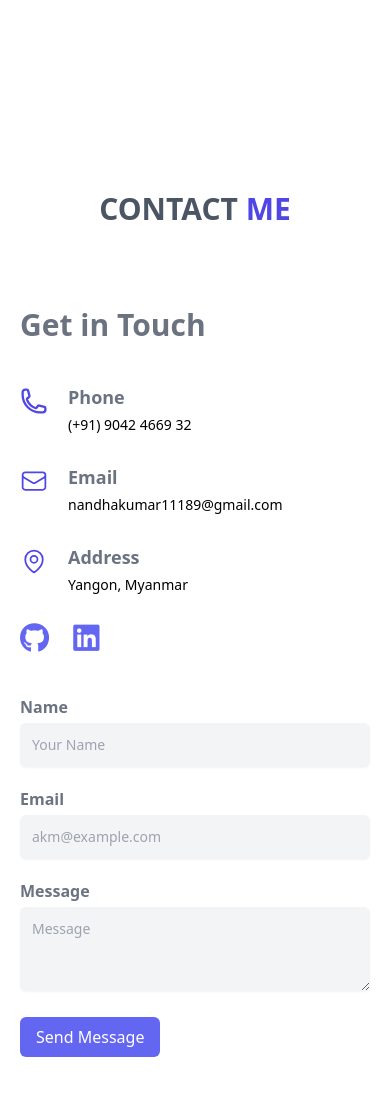
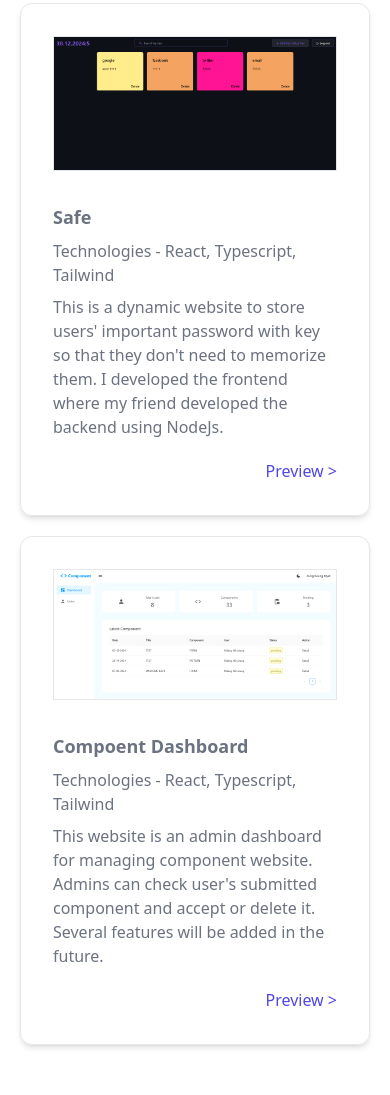
Before and after one commit to AKM1189/akm-portfolio, a website: page index.html in a window 390 px wide. Shown: the part 6725-7820 px from the top of the page. Drawn offline with nearby package versions, Linux system fonts and the light colour scheme.

Commit message:
My Portfolio v3

```diff
--- a/index.html
+++ b/index.html
@@ -1,16 +1,12 @@
 <!DOCTYPE html>
 <html lang="en">
+
 <head>
     <meta charset="UTF-8" />
     <meta name="viewport" content="width=device-width, initial-scale=1.0" />
     <title>Portfolio</title>
     <link rel="stylesheet" href="./public/style.css" />
-    <link
-      rel="stylesheet"
-      href="https://cdnjs.cloudflare.com/ajax/libs/font-awesome/6.5.2/css/all.min.css"
-      integrity="sha512-SnH5WK+bZxgPHs44uWIX+LLJAJ9/2PkPKZ5QiAj6Ta86w+fsb2TkcmfRyVX3pBnMFcV7oQPJkl9QevSCWr3W6A=="
-      crossorigin="anonymous"
-      referrerpolicy="no-referrer"
+    <link rel="stylesheet" href="https://cdnjs.cloudflare.com/ajax/libs/font-awesome/6.5.2/css/all.min.css" integrity="sha512-SnH5WK+bZxgPHs44uWIX+LLJAJ9/2PkPKZ5QiAj6Ta86w+fsb2TkcmfRyVX3pBnMFcV7oQPJkl9QevSCWr3W6A==" crossorigin="anonymous" referrerpolicy="no-referrer"
     />
     <style>
         body {
@@ -18,15 +14,14 @@
         }
     </style>
 </head>
+
 <body>
     <div class="">
         <!-- home start -->
         <section id="home">
-        <div
-          class="content w-full h-full min-h-screen sm:bg-gradient-light"
-        >
+            <div class="content w-full h-full min-h-screen sm:bg-gradient-light">
                 <!-- navigation start -->
-            <div class="nav h-20 mb-20">
+                <div class="nav h-20 mb-20 transition-all duration-1000">
                     <nav class="hidden md:flex  justify-end items-center me-10 pt-5">
                         <ul class="flex gap-5 me-10 text-lg ">
                             <li class="p-5"><a href="#home">Home</a></li>
@@ -103,13 +98,12 @@
                             </h3>
                             <h3 class="role text-2xl sm:text-5xl font-bold uppercase"></h3>
                             <p class="my-5 w-10/12 sm:w-2/3 pb-3 space-y-10 text-gray-700">
-                  I am an enthusiastic web developer with a passion for creating dynamic and accessible web applications. My self-learning attitude allows me to quickly adapt to new technologies and frameworks, making me an agile and versatile developer. I thrive on problem-solving and enjoy tackling challenges head-on. I am dedicated to making the web a more open and user-friendly space. I am actively seeking job opportunities that align with my skills and interests, where I can contribute, learn, and grow in a collaborative environment.
+                                I am an enthusiastic web developer with a passion for creating dynamic and accessible web applications. My self-learning attitude allows me to quickly adapt to new technologies and frameworks, making me an agile and versatile developer. I thrive on problem-solving
+                                and enjoy tackling challenges head-on. I am dedicated to making the web a more open and user-friendly space. I am actively seeking job opportunities that align with my skills and interests, where I can contribute, learn,
+                                and grow in a collaborative environment.
                             </p>
 
-                <a
-                  class="scroll-smooth smooth bg-indigo-600 text-white px-4 py-2 rounded-full border border-indigo-600 cursor-pointer hover:text-indigo-600 hover:bg-white transition ease-in-out duration-300"
-                  href="#about-me"
-                  >About Me</a
+                            <a class="scroll-smooth smooth bg-indigo-600 text-white px-4 py-2 rounded-full border border-indigo-600 cursor-pointer hover:text-indigo-600 hover:bg-white transition ease-in-out duration-300" href="#about-me">About Me</a
                 >
               </div>
             </div>
@@ -497,11 +491,7 @@
                 <div class="project-container">
                     <div class="sm:grid sm:grid-cols-2 gap-10">
                         <div class="card border rounded-xl shadow-md p-8 mb-5 sm:mb-0">
-                  <img
-                    src="./img/vintage rally.png"
-                    class="border border-gray-200"
-                    alt=""
-                  />
+                            <img src="./img/vintage rally.png" class="border border-gray-200" alt="" />
                             <div class="card-content mt-8">
                                 <h3 class="mb-2 text-lg text-gray-500">
                                     <b>Vintage Rally Club</b>
@@ -512,11 +502,7 @@
                                     This is the first website I developed after learning the basics of web development. It is a static website for displaying vintage rally cars and drivers.
                                 </p>
                                 <div class="card-buttons mt-5 text-right">
-                      <a
-                        class="text-indigo-600 cursor-pointer"
-                        href="https://akm1189.github.io/vintage-rally-car/"
-                        target="_blank"
-                      >
+                                    <a class="text-indigo-600 cursor-pointer" href="https://akm1189.github.io/vintage-rally-car/" target="_blank">
                         Preview ></a
                       >
                     </div>
@@ -580,11 +566,62 @@
                         Preview ></a
                       >
                     </div>
-                    <!-- <button
-                      class="py-2 rounded-full px-5 bg-indigo-600 text-white"
+                  </div>
+                </div>
+
+                <div class="card border rounded-xl shadow-md p-8 mb-5 sm:mb-0">
+                  <img
+                    src="./img/safe.png"
+                    class="border border-gray-200"
+                    alt=""
+                  />
+                  <div class="card-content mt-8">
+                    <h3 class="mb-2 text-lg text-gray-500">
+                      <b>Safe</b>
+                    </h3>
+                    <!-- <p>Responsive static website for vintage rally club</p> -->
+                    <p class="text-gray-500 mb-2">Technologies - React, Typescript, Tailwind</p>
+                    <!-- <p>Responsive static website for vintage rally club</p> -->
+                    <p class="text-gray-500">
+                      This is a dynamic website to store users' important password with key so that they don't need to memorize them. I developed the frontend where my friend developed the backend using NodeJs.
+                    </p>
+                    <div class="card-buttons mt-5 text-right">
+                      <a
+                        class="text-indigo-600 cursor-pointer"
+                        href="http://localhost:3000/login"
+                        target="_blank"
                       >
-                      Check on GitHub
-                    </button> -->
+                        Preview ></a
+                      >
+                    </div>
+                  </div>
+                </div>
+
+                <div class="card border rounded-xl shadow-md p-8 mb-5 sm:mb-0">
+                  <img
+                    src="./img/component-admin.png"
+                    class="border border-gray-200"
+                    alt=""
+                  />
+                  <div class="card-content mt-8">
+                    <h3 class="mb-2 text-lg text-gray-500">
+                      <b>Compoent Dashboard</b>
+                    </h3>
+                    <!-- <p>Responsive static website for vintage rally club</p> -->
+                    <p class="text-gray-500 mb-2">Technologies - React, Typescript, Tailwind</p>
+                    <!-- <p>Responsive static website for vintage rally club</p> -->
+                    <p class="text-gray-500">
+                      This website is an admin dashboard for managing component website. Admins can check user's submitted component and accept or delete it. Several features will be added in the future.
+                    </p>
+                    <div class="card-buttons mt-5 text-right">
+                      <a
+                        class="text-indigo-600 cursor-pointer"
+                        href="http://localhost:3000/login"
+                        target="_blank"
+                      >
+                        Preview ></a
+                      >
+                    </div>
                   </div>
                 </div>
 
@@ -715,32 +752,15 @@
                                 <form id="contact-form">
                                     <div class="mb-5">
                                         <label for="name" class="label-style">Name</label>
-                    <input
-                      id="name"
-                      type="text"
-                      class="input-style"
-                      placeholder="Your Name"
-                    />
+                                        <input id="name" type="text" class="input-style" placeholder="Your Name" />
                                     </div>
                                     <div class="my-5">
                                         <label for="email" class="label-style">Email</label>
-                    <input
-                      type="email"
-                      id="email"
-                      class="input-style"
-                      placeholder="akm@example.com"
-                    />
+                                        <input type="email" id="email" class="input-style" placeholder="akm@example.com" />
                                     </div>
                                     <div class="my-5">
                                         <label for="message" class="label-style">Message</label>
-                    <textarea
-                      name=""
-                      id="message"
-                      class="input-style"
-                      placeholder="Message"
-                      rows="3"
-                      style="min-height: 50px"
-                    ></textarea>
+                                        <textarea name="" id="message" class="input-style" placeholder="Message" rows="3" style="min-height: 50px"></textarea>
                                     </div>
                                     <input type="submit" id="submit" value="Send Message" class="btn bg-indigo-500 rounded-md p-2 px-4 text-white transition ease-in-out duration-300 hover:bg-indigo-600 hover:shadow-md"></input>
 
@@ -757,10 +777,9 @@
         <script src="https://unpkg.com/typewriter-effect@latest/dist/core.js"></script>
         <script src="https://code.jquery.com/jquery-3.7.1.min.js"></script>
         <script src="https://unpkg.com/scrollreveal"></script>
-    <script
-  type="text/javascript"
-  src="https://cdn.jsdelivr.net/npm/@emailjs/browser@4/dist/email.min.js">
+        <script type="text/javascript" src="https://cdn.jsdelivr.net/npm/@emailjs/browser@4/dist/email.min.js">
         </script>
         <script src="./public/script.js"></script>
 </body>
+
 </html>
--- a/public/script.js
+++ b/public/script.js
@@ -131,11 +131,11 @@ window.onscroll = function () {
   console.log(window.pageYOffset);
   if (window.pageYOffset > 500) {
     $(".top-scroll").removeClass("hidden");
-    $('.nav').addClass('fixed top-30 right-0 bg-[#FCFCFC] transition-all w-full z-[100]');
+    $('.nav').addClass('fixed top-30 right-0 bg-[#FCFCFC] w-full z-[100]');
 
   } else {
     $(".top-scroll").addClass("hidden");
-    $('.nav').removeClass('fixed top-30 right-0 bg-[#FCFCFC] transition-all w-full z-[100]');
+    $('.nav').removeClass('fixed top-30 right-0 bg-[#FCFCFC] w-full z-[100]');
   }
 };
 
```
Also changed, not shown: img/component-admin.png (added), img/safe.png (added). Lines whose indentation alone changed are shown as unchanged.
